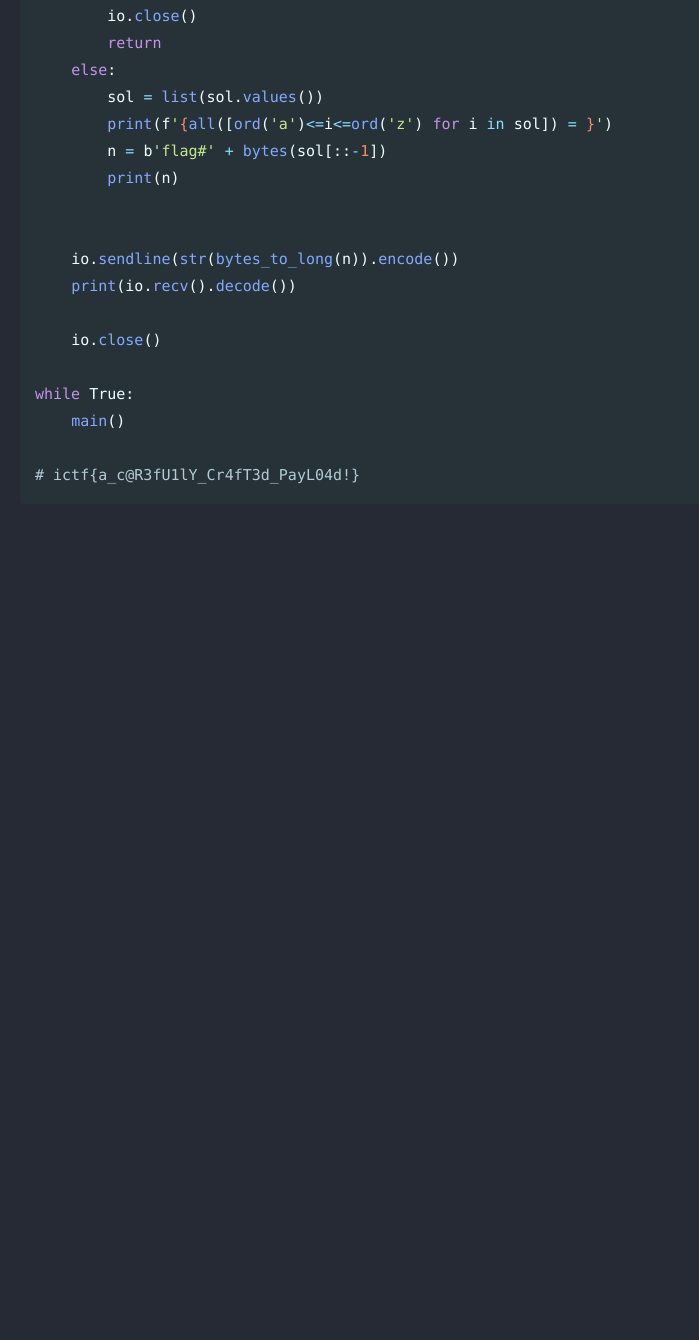
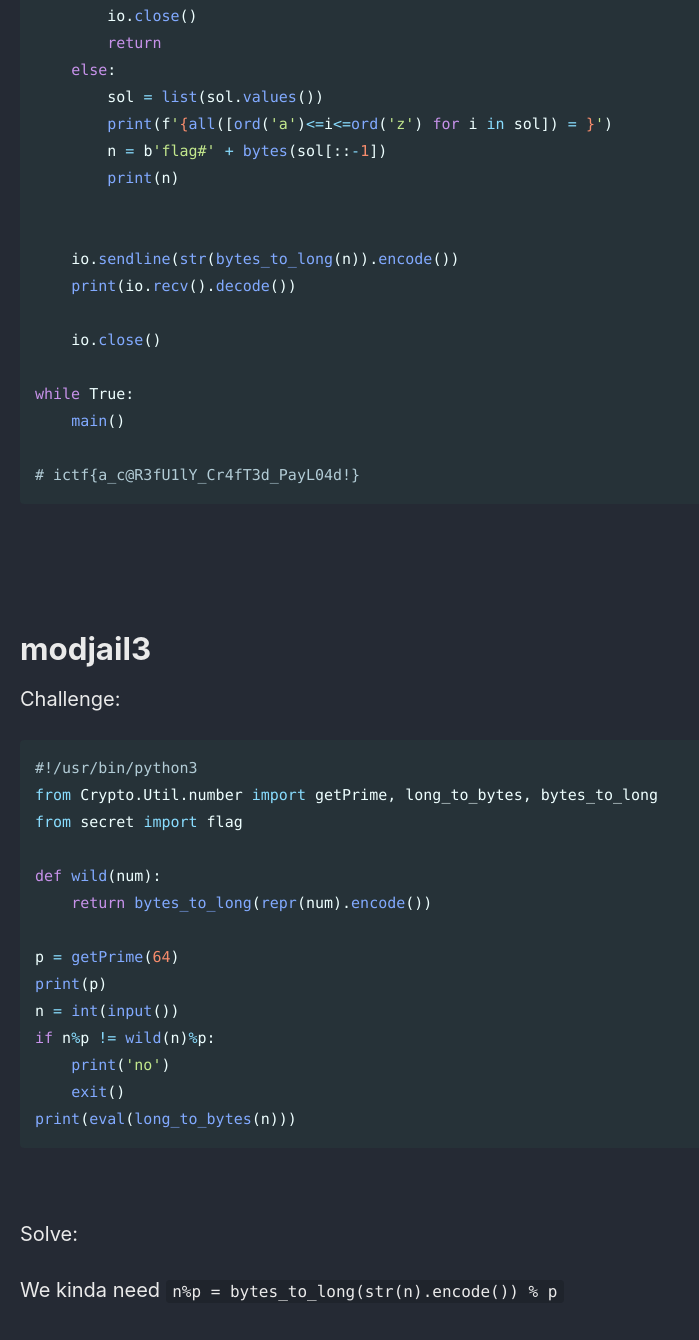
Before and after one commit to Connor-McCartney/Connor-McCartney.github.io, a Jekyll site: the page built from _pages/cryptography/other/modjail-imaginaryCTF.md, in a window 1280 px wide and 1400 px high, scrolled down 3618 px. Shown: the top 1340 px of the window, without its empty margins (0-699 px from the left). Built offline with Jekyll 4.4.1, drawn with Linux system fonts in a browser that asks for light colours; cached includes are drawn as plain includes; before the commit the page ends 4167 px from its top, so only the background shows below that.

Commit message:
Update modjail-imaginaryCTF.md

````diff
--- a/_pages/cryptography/other/modjail-imaginaryCTF.md
+++ b/_pages/cryptography/other/modjail-imaginaryCTF.md
@@ -156,3 +156,38 @@ while True:
 
 # ictf{a_c@R3fU1lY_Cr4fT3d_PayL04d!}
 ```
+
+
+<br>
+
+<br>
+
+# modjail3
+
+Challenge:
+
+```python
+#!/usr/bin/python3
+from Crypto.Util.number import getPrime, long_to_bytes, bytes_to_long
+from secret import flag
+
+def wild(num):
+    return bytes_to_long(repr(num).encode())
+
+p = getPrime(64)
+print(p)
+n = int(input())
+if n%p != wild(n)%p:
+    print('no')
+    exit()
+print(eval(long_to_bytes(n)))
+```
+
+
+<br>
+
+Solve:
+
+We kinda need `n%p = bytes_to_long(str(n).encode()) % p`
+
+<br>
````
